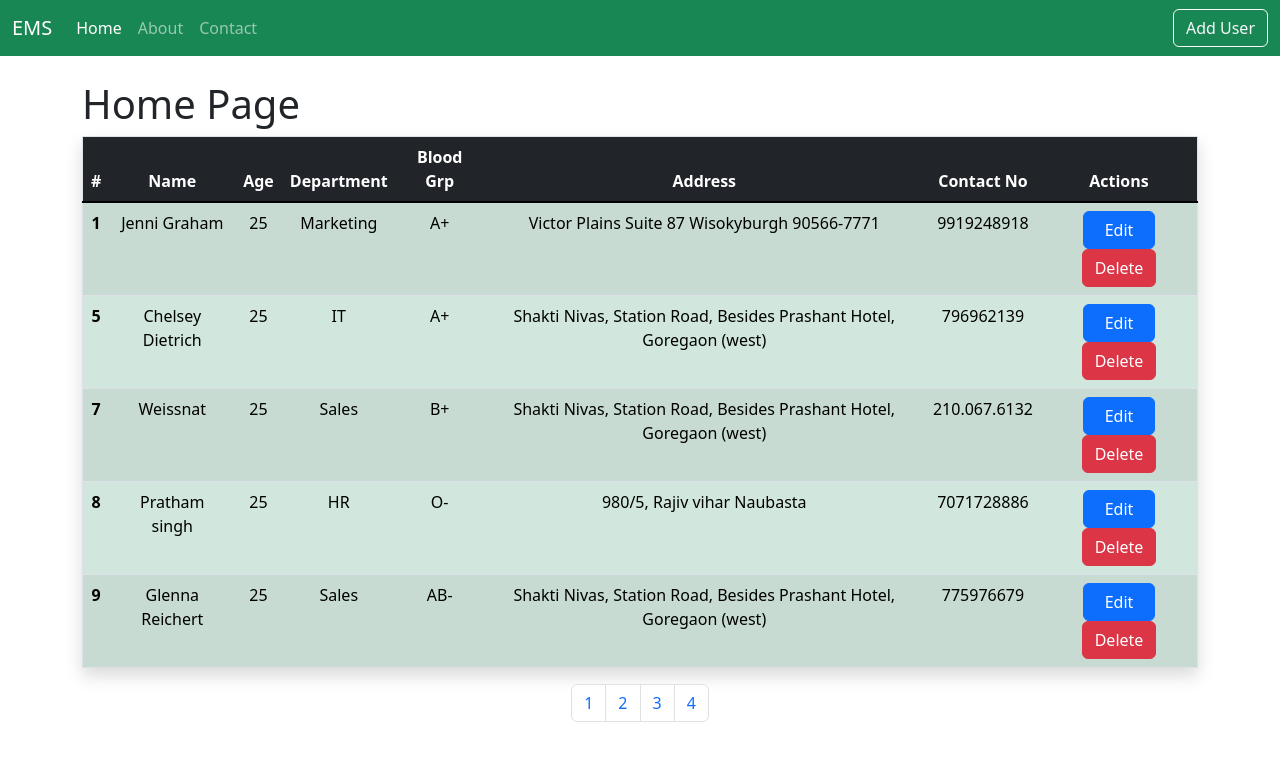
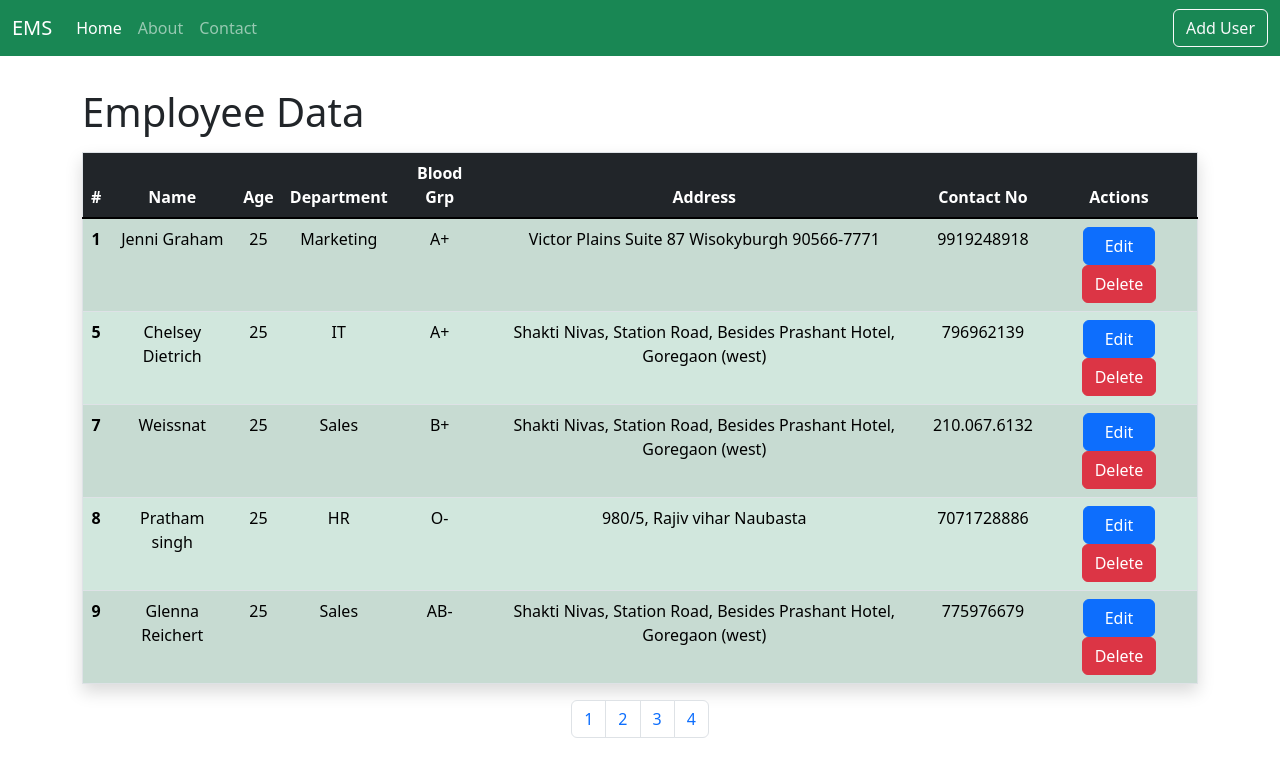
Before and after one commit to spratham/CrowdANALYTIX, a React (Create React App) app: page / in a window 1280 px wide. Shown: the top 776 px of the page. Built offline with nearby package versions, Linux system fonts and the light colour scheme; data requests are answered from the project's data file.

Commit message:
Breadcrump Added

```diff
--- a/src/components/pages/Home.jsx
+++ b/src/components/pages/Home.jsx
@@ -47,15 +47,15 @@ const Home = () => {
     <div>
       <div className="container">
         <div className="py-4">
-          <div className="heading">
-            <h1>Home Page</h1>
+          <div className="heading my-2">
+            <h1>Employee Data</h1>
             {/* <Link className="add-user" exact to="/users/add">
               ADD+
             </Link> */}
           </div>
 
           {/* table Start */}
-          <table className="table table-success table-striped border shadow">
+          <table className="table table-success table-striped border shadow ">
             <thead className="table-dark">
               <tr style={{ textAlign: "center" }}>
                 <th scope="col">#</th>
```
